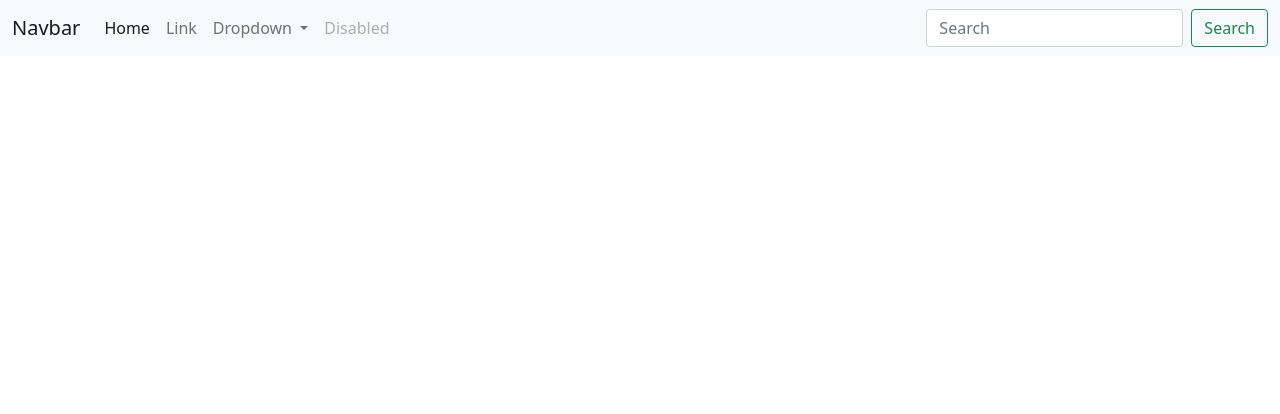
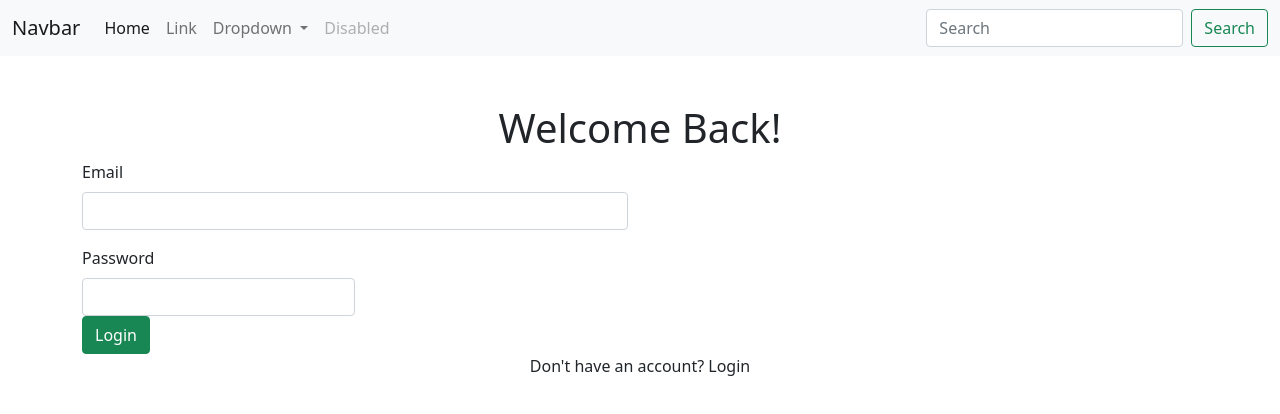
Before and after one commit to emilyzimmerman/Dish-Dash-Client, an Angular app: page /login in a window 1280 px wide. Before the commit this address led to /. Shown: the top 414 px of the page. Built offline with nearby package versions, Linux system fonts and the light colour scheme.

Commit message:
Added Login

```diff
--- a/src/app/app-routing.module.ts
+++ b/src/app/app-routing.module.ts
@@ -1,11 +1,16 @@
 import { NgModule } from '@angular/core';
 import { RouterModule, Routes } from '@angular/router';
+import { LoginComponent } from './auth/login/login.component';
 import { SignupComponent } from './auth/signup/signup.component';
 
 const routes: Routes = [
   {
     path: 'signup',
     component: SignupComponent,
+  },
+  {
+    path: 'login',
+    component: LoginComponent,
   },
 ];
 
--- a/src/app/app.module.ts
+++ b/src/app/app.module.ts
@@ -7,9 +7,10 @@
 import { AppComponent } from './app.component';
 import { SignupComponent } from './auth/signup/signup.component';
 import { NavComponent } from './shared/nav/nav.component';
+import { LoginComponent } from './auth/login/login.component';
 
 @NgModule({
-  declarations: [AppComponent, SignupComponent, NavComponent],
+  declarations: [AppComponent, SignupComponent, NavComponent, LoginComponent],
   imports: [
     BrowserModule,
     AppRoutingModule,
--- /dev/null
+++ b/src/app/auth/auth.service.ts
@@ -0,0 +1,17 @@
+import { HttpClient } from '@angular/common/http';
+import { Injectable } from '@angular/core';
+
+@Injectable({
+  providedIn: 'root',
+})
+export class AuthService {
+  constructor(private http: HttpClient) {}
+
+  signup(user) {
+    return this.http.post('http://localhost:3000/api/v1/users/create', user);
+  }
+
+  login(user) {
+    return this.http.post('http://localhost:3000/api/v1/users/login', user);
+  }
+}
--- /dev/null
+++ b/src/app/auth/login/login.component.html
@@ -0,0 +1,24 @@
+<div class ="mt-5">
+
+  <h1 class="text-center"> Welcome Back!</h1>
+  <form [formGroup]="loginForm" (ngSubmit)="onSubmit()">
+    <div class="row">
+      <div class="col-6">
+        <div class="mb-3">
+          <label for="" class="form-label">Email</label>
+          <input type="email" class="form-control"
+          id="email" formControlName="email"/>
+        </div>
+        <div class="col-6">
+          <label for="" class="form-label">Password</label>
+          <input type="password" class="form-control" id="password" formControlName="password"/>
+        </div>
+    </div>
+  </div>
+    <div class="tex-center">
+      <button class="btn btn-success" type="submit">Login</button>
+    </div>
+    <div><p class="text-center">Don't have an account? <a>Login</a></p></div>
+  </form>
+
+  </div>
--- /dev/null
+++ b/src/app/auth/login/login.component.ts
@@ -0,0 +1,26 @@
+import { Component, OnInit } from '@angular/core';
+import { FormControl, FormGroup } from '@angular/forms';
+import { AuthService } from '../auth.service';
+
+@Component({
+  selector: 'app-login',
+  templateUrl: './login.component.html',
+  styleUrls: ['./login.component.css'],
+})
+export class LoginComponent implements OnInit {
+  constructor(private authService: AuthService) {}
+
+  ngOnInit(): void {}
+
+  loginForm = new FormGroup({
+    email: new FormControl(''),
+    password: new FormControl(''),
+  });
+
+  onSubmit() {
+    const loginUser = this.loginForm.value;
+    this.authService.login(loginUser).subscribe((res: any) => {
+      console.log(res);
+    });
+  }
+}
--- a/src/app/auth/signup/signup.component.ts
+++ b/src/app/auth/signup/signup.component.ts
@@ -1,6 +1,7 @@
 import { HttpClient } from '@angular/common/http';
 import { Component, OnInit } from '@angular/core';
 import { FormControl, FormGroup } from '@angular/forms';
+import { AuthService } from '../auth.service';
 
 @Component({
   selector: 'app-signup',
@@ -16,16 +17,15 @@
     password: new FormControl(''),
   });
 
-  constructor(private http: HttpClient) {}
+  constructor(private authService: AuthService) {}
 
   ngOnInit(): void {}
 
   onSubmit() {
     const user = this.signupForm.value;
     console.log(user);
-    this.http
-      .post('http://localhost:3000/api/v1/users/create', user)
-      .subscribe({
+
+    this.authService.signup(user).subscribe({
       next: (res) => {
         console.log(res);
       },
```
Also changed, not shown: src/app/auth/login/login.component.css (added), 2 other files (tests, documents, lock files or other folders). Lines whose indentation alone changed are shown as unchanged.
